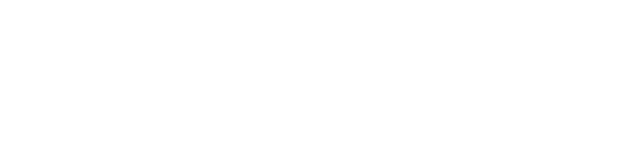
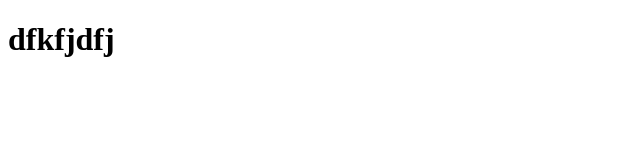
Before and after one commit to sunnyace1/banananana, a plain HTML site: page index.html in a window 1280 px wide. Shown: the whole page, without its empty margins (0-640 px from the left). Drawn offline with Linux system fonts and the light colour scheme.

Commit message:
soime change

```diff
--- a/index.html
+++ b/index.html
@@ -4,9 +4,9 @@
     <meta charset="UTF-8">
     <meta name="viewport" content="width=device-width, initial-scale=1.0">
     <meta http-equiv="X-UA-Compatible" content="ie=edge">
-    <title>Document</title>
+    <title>Docum</title>
 </head>
 <body>
-
+    <h1>dfkfjdfj</h1>
 </body>
 </html>
```
